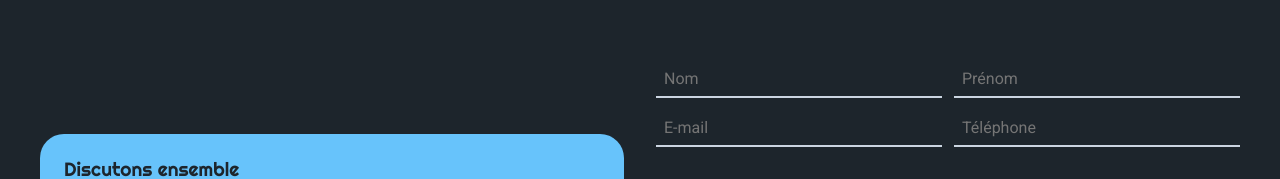
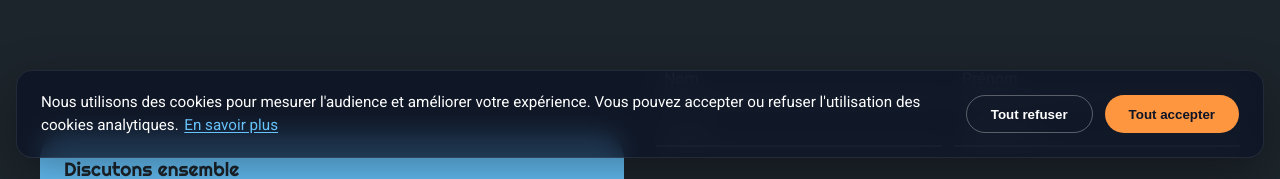
Before and after one commit to Guillaume811/site-gelyos, a React (Vite) app: page /contact in a window 1280 px wide. Shown: the part 626-805 px from the top of the page. Built offline with nearby package versions, Linux system fonts and the light colour scheme; no server answers.

Commit message:
feat: mise en place du component CookieBanner, de sont style et de sa logique

```diff
--- a/index.html
+++ b/index.html
@@ -12,6 +12,15 @@
     <link rel="manifest" href="/site.webmanifest" />
     <meta name="viewport" content="width=device-width, initial-scale=1.0" />
     <title>GELYOS - Developement</title>
+
+    <!-- Google tag (gtag.js) -->
+    <script async src="https://www.googletagmanager.com/gtag/js?id=G-VXTT8XHFGF"></script>
+    <script>
+      window.dataLayer = window.dataLayer || [];
+      function gtag(){dataLayer.push(arguments);}
+      gtag('js', new Date());
+      gtag('consent', 'default', { analytics_storage: 'denied' });
+    </script>
   </head>
   <body>
     <div id="root"></div>
--- a/src/app/layout/RootLayout.tsx
+++ b/src/app/layout/RootLayout.tsx
@@ -1,5 +1,8 @@
+import { useEffect } from 'react'
 import { Outlet, useLocation  } from 'react-router-dom'
+import { isAnalyticsEnabled } from '@/ressources/config/analytics'
 import DesktopHeader from '@/components/DesktopHeader/DesktopHeader'
+import CookieBanner from '@/components/CookieBanner/CookieBanner'
 import CallToAction from '@/components/CallToAction/CallToAction'
 import styles from './RootLayout.module.scss'
 import Footer from '@/components/Footer/Footer'
@@ -10,8 +13,22 @@ import ScrollToTop from '@/components/ScrollToTop/ScrollToTop'
 
 export default function RootLayout() {
 
-  const { pathname } = useLocation()
+  const location = useLocation()
+  const pathname = location.pathname
   const hideCta = pathname === '/contact'
+
+  useEffect(() => {
+    if (!isAnalyticsEnabled()) return
+    if (typeof window === 'undefined') return
+    const gtag = window.gtag
+    if (typeof gtag !== 'function') return
+
+    gtag('event', 'page_view', {
+      page_path: location.pathname + location.search,
+      page_location: window.location.href,
+      page_title: document.title,
+    })
+  }, [location])
 
   return (
     <ModalProjectProvider>
@@ -25,6 +42,7 @@ export default function RootLayout() {
         {!hideCta && <CallToAction />}
         <Footer />
       </div>
+      <CookieBanner />
     </ModalProjectProvider>
 
   )
--- /dev/null
+++ b/src/components/CookieBanner/CookieBanner.module.scss
@@ -0,0 +1,61 @@
+.banner {
+  position: fixed;
+  left: 1rem;
+  right: 1rem;
+  bottom: 1rem;
+  z-index: 1000;
+  background: rgba(13, 20, 38, 0.8);
+  color: #fff;
+  border: 1px solid rgba(255, 255, 255, 0.08);
+  border-radius: 16px;
+  padding: 1.25rem 1.5rem;
+  box-shadow: 0 15px 45px rgba(0, 0, 0, 0.35);
+  backdrop-filter: blur(12px);
+  -webkit-backdrop-filter: blur(12px);
+  display: grid;
+  gap: 1rem;
+
+  @media (min-width: 768px) {
+    grid-template-columns: 2fr auto;
+    align-items: center;
+  }
+}
+
+.text {
+  font-size: 0.95rem;
+  line-height: 1.5;
+
+  a {
+    color: #67c3fb;
+    margin-left: 0.35rem;
+    text-decoration: underline;
+    text-underline-offset: 2px;
+  }
+}
+
+.actions {
+  display: flex;
+  gap: 0.75rem;
+  flex-wrap: wrap;
+  justify-content: flex-end;
+}
+
+.primary,
+.secondary {
+  border-radius: 999px;
+  padding: 0.65rem 1.5rem;
+  font-weight: 600;
+  cursor: pointer;
+  border: none;
+}
+
+.primary {
+  background: #fe953f;
+  color: #0d1426;
+}
+
+.secondary {
+  background: transparent;
+  border: 1px solid rgba(255, 255, 255, 0.3);
+  color: #fff;
+}
--- /dev/null
+++ b/src/components/CookieBanner/CookieBanner.tsx
@@ -0,0 +1,70 @@
+import { useEffect, useState } from 'react'
+import styles from './CookieBanner.module.scss'
+import GA_MEASUREMENT_ID from '@/ressources/config/analytics'
+import { OPEN_EVENT } from './cookieBannerControls'
+
+const CONSENT_KEY = 'cookie-consent'
+type ConsentValue = 'accepted' | 'refused'
+
+function applyConsent(choice: ConsentValue) {
+  if (typeof window === 'undefined') return
+  const gtag = window.gtag
+  if (typeof gtag !== 'function') return
+
+  if (choice === 'accepted') {
+    gtag('consent', 'update', { analytics_storage: 'granted' })
+    gtag('config', GA_MEASUREMENT_ID, { send_page_view: false })
+  } else {
+    gtag('consent', 'update', { analytics_storage: 'denied' })
+  }
+}
+
+export default function CookieBanner() {
+  const [visible, setVisible] = useState(false)
+
+  useEffect(() => {
+    if (typeof window === 'undefined') return
+    const stored = window.localStorage.getItem(CONSENT_KEY) as ConsentValue | null
+    if (!stored) {
+      setVisible(true)
+    } else {
+      applyConsent(stored)
+    }
+
+    const handleOpen = () => setVisible(true)
+    window.addEventListener(OPEN_EVENT, handleOpen)
+
+    return () => {
+      window.removeEventListener(OPEN_EVENT, handleOpen)
+    }
+  }, [])
+
+  const handleChoice = (choice: ConsentValue) => {
+    if (typeof window !== 'undefined') {
+      window.localStorage.setItem(CONSENT_KEY, choice)
+    }
+    applyConsent(choice)
+    setVisible(false)
+  }
+
+  if (!visible) return null
+
+  return (
+    <div className={styles.banner} role="dialog" aria-live="polite" aria-label="Bannière de consentement aux cookies">
+      <div className={styles.text}>
+        Nous utilisons des cookies pour mesurer l'audience et améliorer votre expérience. Vous pouvez accepter ou refuser l'utilisation des cookies analytiques.
+        <a href="/mentions-legales#cookie" rel="noreferrer">
+          En savoir plus
+        </a>
+      </div>
+      <div className={styles.actions}>
+        <button type="button" className={styles.secondary} onClick={() => handleChoice('refused')}>
+          Tout refuser
+        </button>
+        <button type="button" className={styles.primary} onClick={() => handleChoice('accepted')}>
+          Tout accepter
+        </button>
+      </div>
+    </div>
+  )
+}
--- /dev/null
+++ b/src/components/CookieBanner/cookieBannerControls.ts
@@ -0,0 +1,8 @@
+const OPEN_EVENT = 'cookie-banner:open'
+
+export function openCookieBanner() {
+  if (typeof window === 'undefined') return
+  window.dispatchEvent(new Event(OPEN_EVENT))
+}
+
+export { OPEN_EVENT }
--- /dev/null
+++ b/src/ressources/config/analytics.ts
@@ -0,0 +1,8 @@
+const GA_MEASUREMENT_ID = import.meta.env.VITE_GA_ID ?? 'G-VXTT8XHFGF'
+
+export function isAnalyticsEnabled() {
+  if (typeof window === 'undefined') return false
+  return window.localStorage.getItem('cookie-consent') === 'accepted'
+}
+
+export default GA_MEASUREMENT_ID
--- /dev/null
+++ b/src/types/global.d.ts
@@ -0,0 +1 @@
+declare global { interface Window { gtag?: (...args: unknown[]) => void } } export {};
```
Also changed, not shown: tsconfig.app.json (+2 -6 lines).
